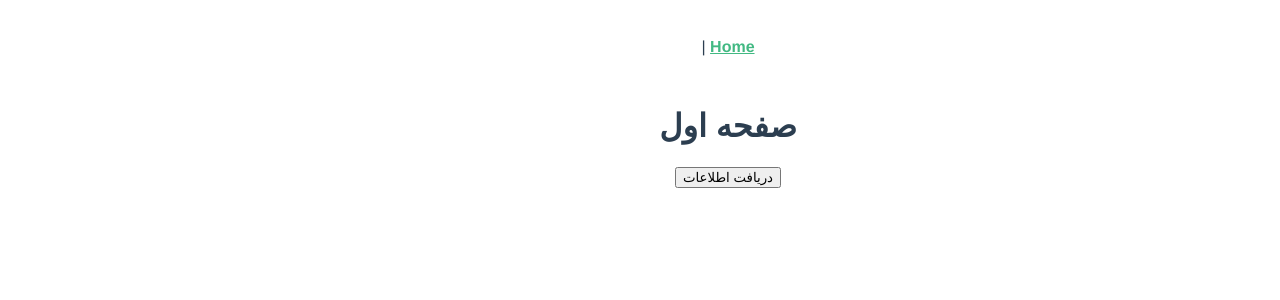
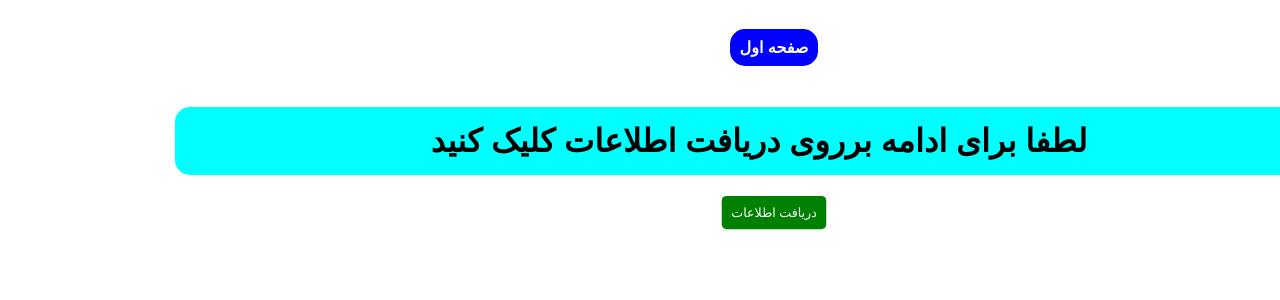
Before and after one commit to hoseindig/vue-test-steps, a Vue app: page / in a window 1280 px wide. Shown: the top 300 px of the page. Built offline with nearby package versions, Linux system fonts and the light colour scheme.

Commit message:
style update

```diff
--- a/src/App.vue
+++ b/src/App.vue
@@ -1,7 +1,16 @@
 <template>
   <nav>
-    <router-link to="/">Home</router-link> |
-    <router-link to="/step" v-if="stpes.length > 0">Step</router-link>
+    <router-link active-class="active" class="link_" to="/"
+      >صفحه اول</router-link
+    >
+    <router-link
+      active-class="active"
+      class="link_"
+      to="/step"
+      v-if="stpes.length > 0"
+    >
+      بررسی و تنظیم مراحل</router-link
+    >
   </nav>
   <router-view />
 </template>
@@ -23,6 +32,16 @@ export default {
 };
 </script>
 <style>
+.link_ {
+  text-decoration: none;
+}
+.active {
+  background-color: blue;
+  color: #ffffff !important;
+  border-radius: 15px;
+  padding: 10px;
+  margin: 0 15px;
+}
 #app {
   font-family: Avenir, Helvetica, Arial, sans-serif;
   -webkit-font-smoothing: antialiased;
--- a/src/components/mainPage.vue
+++ b/src/components/mainPage.vue
@@ -1,6 +1,13 @@
 <template>
-  <h1>صفحه اول</h1>
-  <button @click="getData()">دریافت اطلاعات</button>
+  <div>
+    <div v-if="stpes.length === 0">
+      <h1 class="alert">لطفا برای ادامه برروی دریافت اطلاعات کلیک کنید</h1>
+      <button @click="getData()">دریافت اطلاعات</button>
+    </div>
+    <div class="alert" v-else>
+      <h1>اطلاعات با موفقیت دریافت شد لطفا وارد تب بررسی بشوید</h1>
+    </div>
+  </div>
 </template>
 
 <script>
@@ -16,7 +23,41 @@ export default {
       });
     },
   },
+  computed: {
+    stpes: {
+      get() {
+        return this.$store.getters.stpes;
+      },
+      set(val) {
+        this.$store.dispatch("updateAcivestep", val);
+      },
+    },
+  },
 };
 </script>
 
-<style></style>
+<style lang="scss">
+button {
+  background-color: green;
+  color: #ffffff;
+  padding: 10px;
+  border: 0;
+  border-radius: 5px;
+  transition: 0.2s;
+  transform: scale(0.95);
+  &:hover {
+    cursor: pointer;
+    transform: scale(0.99);
+    border-radius: 15px;
+  }
+}
+
+.alert {
+  background-color: aqua;
+  width: 90%;
+  margin: 20px 5%;
+  padding: 15px;
+  color: black;
+  border-radius: 15px;
+}
+</style>
```
